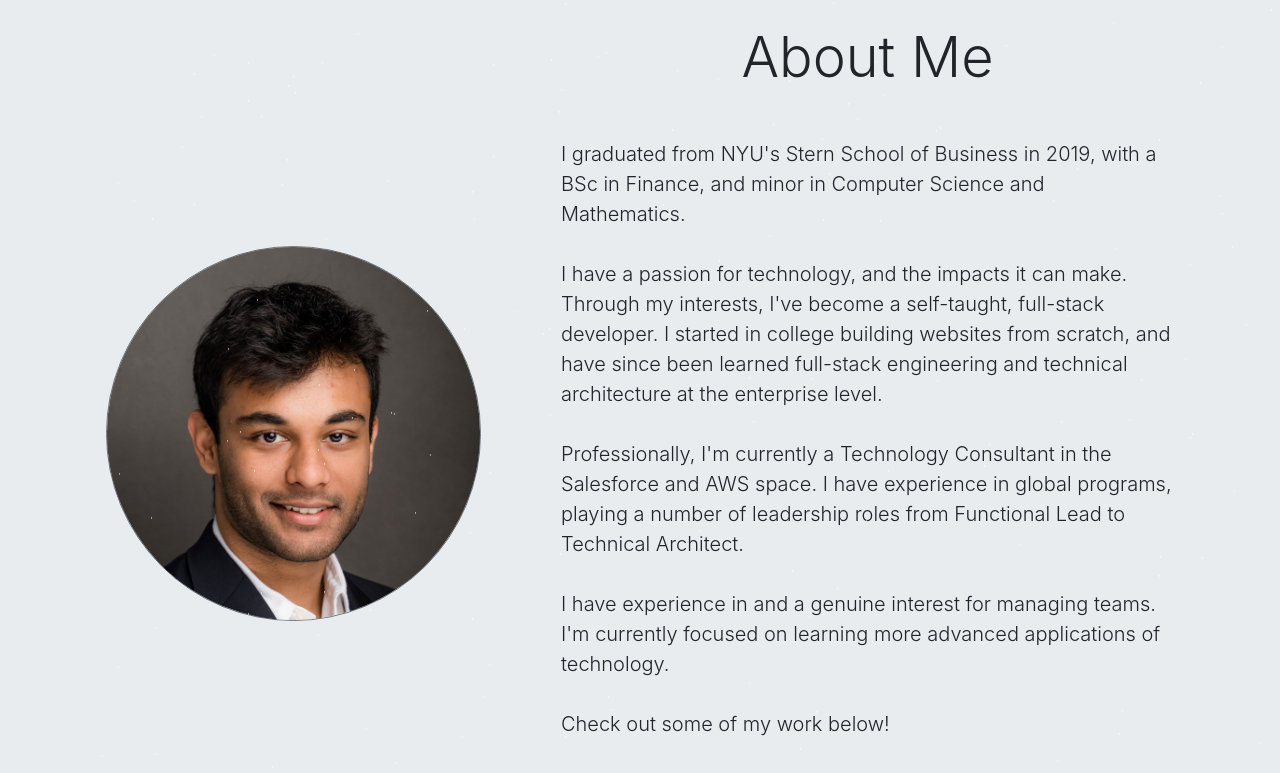
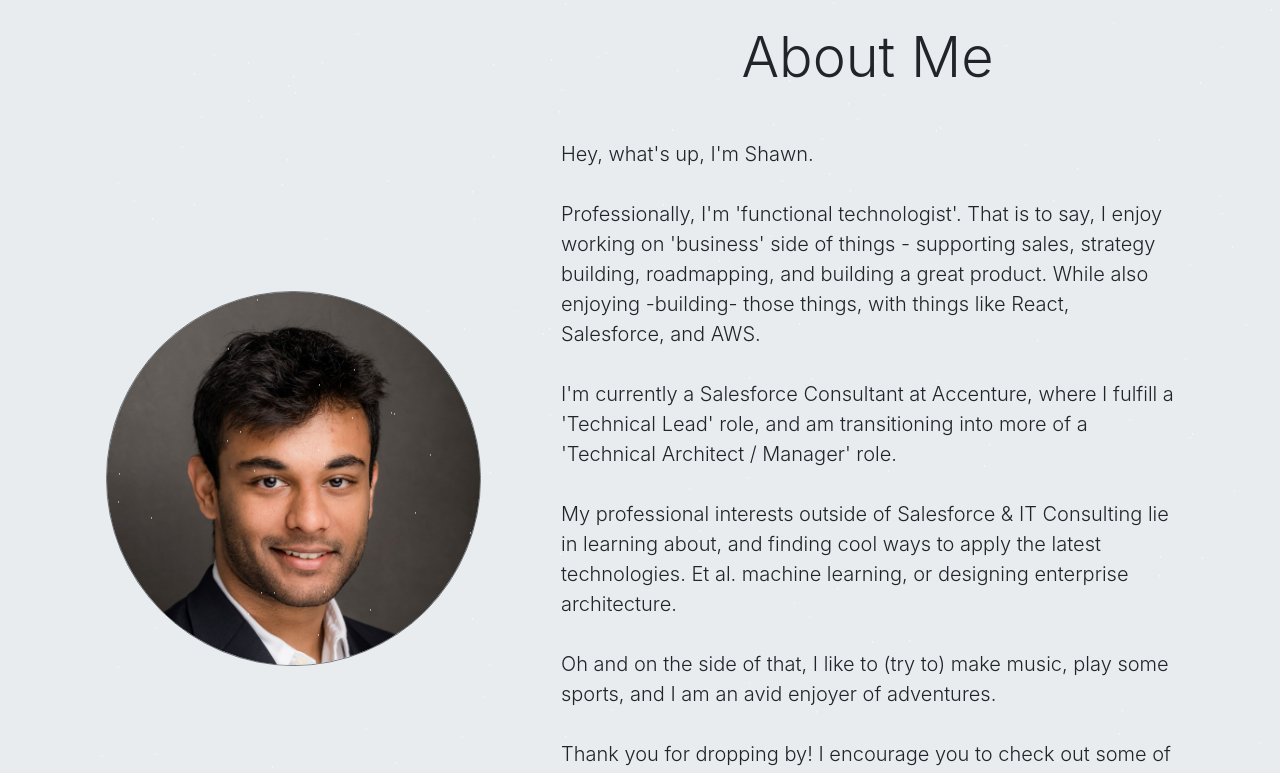
Before and after one commit to hashirshoaeb/home, a React (Create React App) app: page / in a window 1280 px wide. Shown: the part 840-1613 px from the top of the page. Built offline with nearby package versions, Linux system fonts and the light colour scheme; no server answers.

Commit message:
updated About Me

```diff
--- a/src/components/home/AboutMe.jsx
+++ b/src/components/home/AboutMe.jsx
@@ -60,7 +60,7 @@ const AboutMe = ({ heading, message, link, imgSize, resume }) => {
         </div>
         <div className={`col-lg-${showPic ? "7" : "12"}`}>
           <h2 className="display-4 mb-5 text-center">{heading}</h2>
-          <p className="lead line-break-fix">{message}</p>
+          <p className="lead line-break-fix">{message}&#128578;</p>
           <br/>
           {resume && (
             <p className="lead text-center">
--- a/src/editable-stuff/config.js
+++ b/src/editable-stuff/config.js
@@ -94,15 +94,17 @@ const about = {
   imageLink: require("../editable-stuff/Headshot.jpg"),
   imageSize: 375,
   message:
-`I graduated from NYU's Stern School of Business in 2019, with a BSc in Finance, and minor in Computer Science and Mathematics.
+`Hey, what's up, I'm Shawn.
 
-I have a passion for technology, and the impacts it can make. Through my interests, I've become a self-taught, full-stack developer. I started in college building websites from scratch, and have since been learned full-stack engineering and technical architecture at the enterprise level.
+Professionally, I'm 'functional technologist'. That is to say, I enjoy working on 'business' side of things - supporting sales, strategy building, roadmapping, and building a great product. While also enjoying -building- those things, with things like React, Salesforce, and AWS.
 
-Professionally, I'm currently a Technology Consultant in the Salesforce and AWS space. I have experience in global programs, playing a number of leadership roles from Functional Lead to Technical Architect.
+I'm currently a Salesforce Consultant at Accenture, where I fulfill a 'Technical Lead' role, and am transitioning into more of a 'Technical Architect / Manager' role.
 
-I have experience in and a genuine interest for managing teams. I'm currently focused on learning more advanced applications of technology.
+My professional interests outside of Salesforce & IT Consulting lie in learning about, and finding cool ways to apply the latest technologies. Et al. machine learning, or designing enterprise architecture.
 
-Check out some of my work below!`,
+Oh and on the side of that, I like to (try to) make music, play some sports, and I am an avid enjoyer of adventures.
+
+Thank you for dropping by! I encourage you to check out some of My Work below! You're also welcome to look at my resume, if you're into that sort of thing`,
   resume: "https://docs.google.com/document/d/1ygVQb7nLXuLV-Q8-zHP4-0miR-1I9hNq/edit?usp=sharing&ouid=108614653152877262110&rtpof=true&sd=true",
 };
 
```
